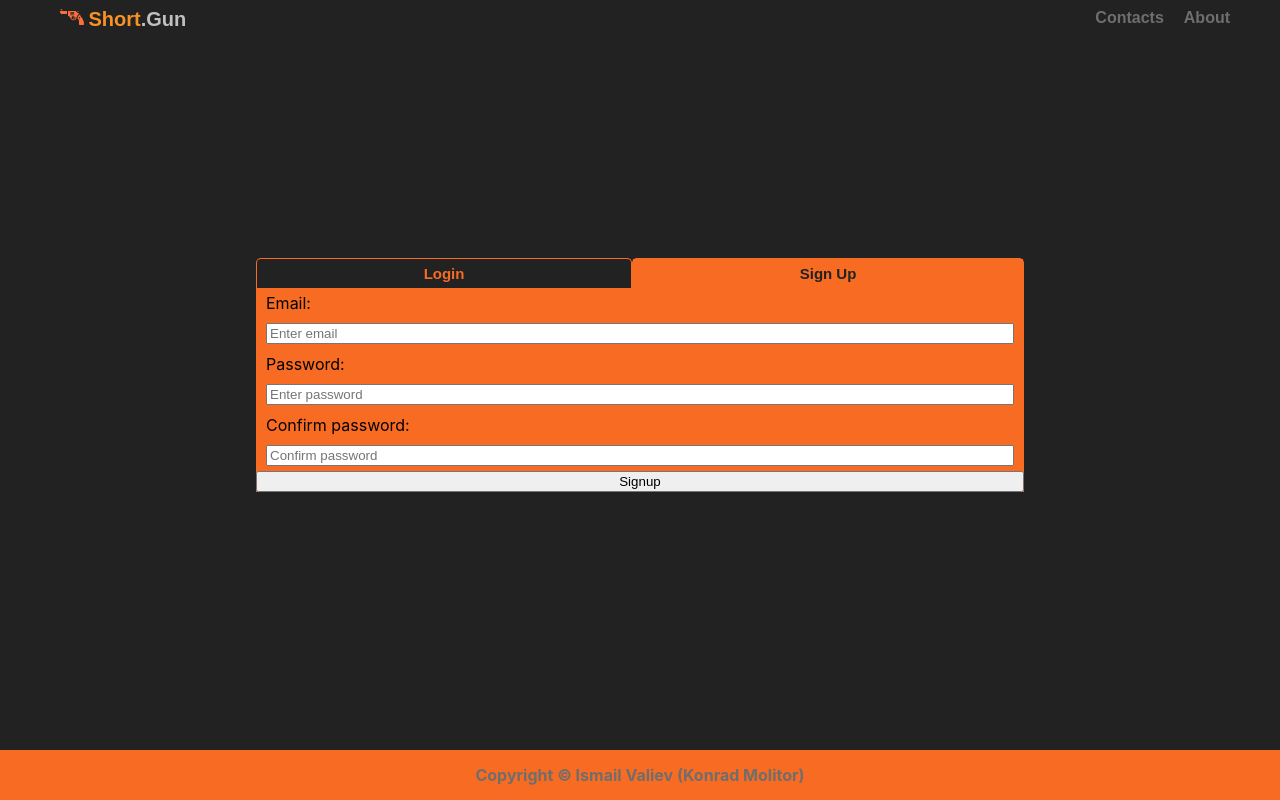
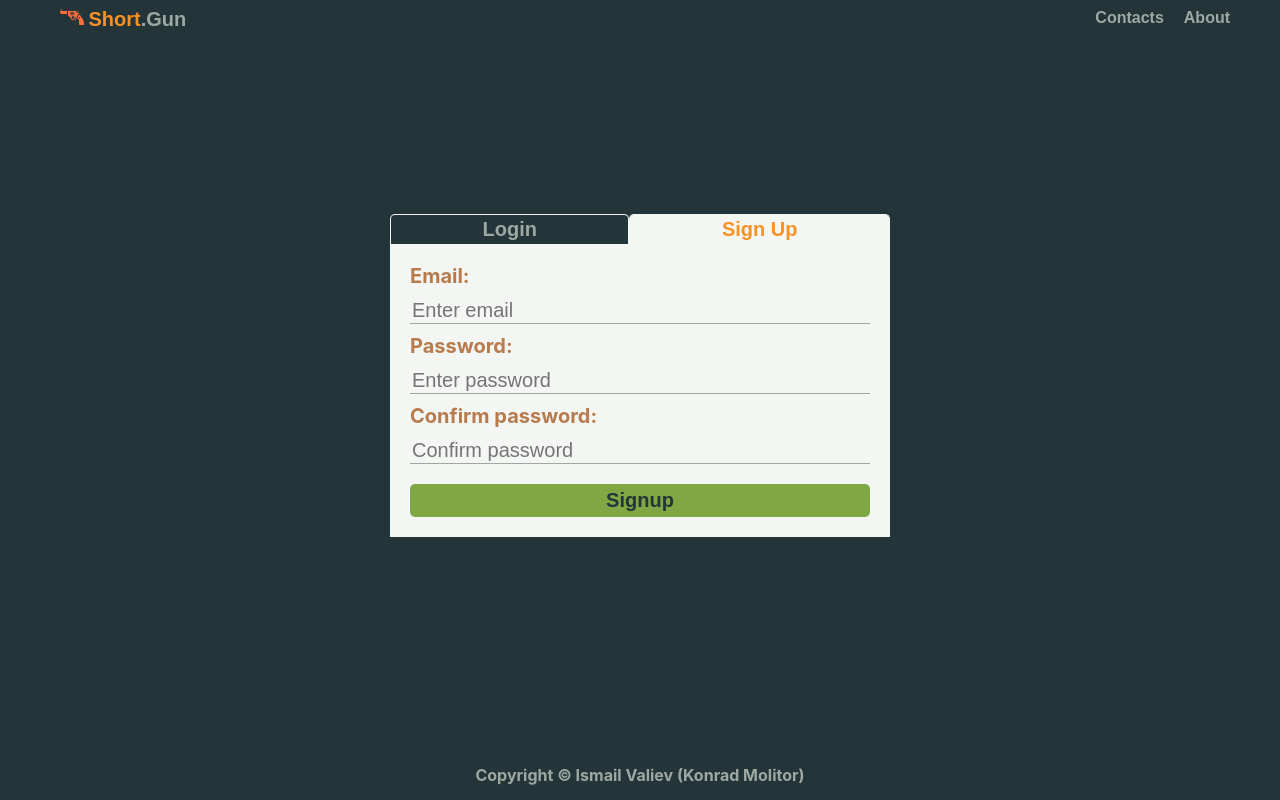
Before and after one commit to konrad-molitor/shortgun-web-front, a React (Create React App) app: page / in a window 1280 px wide. Built offline with nearby package versions, Linux system fonts and the light colour scheme.

Commit message:
restyled components and theme

```diff
--- a/src/App.tsx
+++ b/src/App.tsx
@@ -23,6 +23,7 @@ const StyledMain = styled.main`
   flex-direction: column;
   align-items: center;
   justify-content: center;
+  background: ${props => props.theme.colors.dark};
 `;
 
 class App extends Component<any, AppState> {
--- a/src/components/Footer.tsx
+++ b/src/components/Footer.tsx
@@ -3,9 +3,9 @@ import React from 'react';
 
 const StyledFooter = styled.div`
     width: 100%;
-    background: ${props => props.theme.textOrange};
+    background: ${props => props.theme.colors.dark};
     height: 50px;
-    color: ${props => props.theme.textRegular};
+    color: ${props => props.theme.colors.regular};
     text-align: center;
     line-height: 50px;
     padding: 0;
--- a/src/components/Start.tsx
+++ b/src/components/Start.tsx
@@ -17,15 +17,40 @@ type startState = {
 }
 
 const StyledForm = styled.form`
+  margin: 20px;
   display: flex;
   flex-direction: column;
+  color: ${props => props.theme.colors.accent};
+  font-weight: bold;
+  font-size: 20px;
   height: 60%;
   > input {
-    margin: 5px 10px 5px 10px;
+    margin-bottom: 10px;
+    border: none;
+    border-bottom: 1px solid ${props => props.theme.colors.regular};
+    background: ${props => props.theme.colors.light};
+    color: ${props => props.theme.colors.regular};
+    font-size: 20px;
+    font-weight: lighter;
+
+    &:focus {
+      outline: none;
+    }
   }
 
   > label {
-    margin: 5px 10px 5px 10px;
+    margin-bottom: 10px;
+  }
+
+  > button {
+    background: ${props => props.theme.semantics.success};
+    border: none;
+    color: ${props => props.theme.colors.dark};
+    font-size: 20px;
+    font-weight: bold;
+    border-radius: 5px;
+    margin-top: 10px;
+    padding: 5px;
   }
 `;
 
@@ -78,8 +103,10 @@ class Start extends Component<startProps, startState> {
               <input type="email" placeholder="Enter email" autoComplete="current-email" name="loginEmail" value={this.state.loginEmail} onChange={this.handleChange} required/>
               <label>Password:</label>
               <input type="password" placeholder="Password" autoComplete="current-password" value={this.state.loginPassword} name="loginPassword" onChange={this.handleChange} required/>
-              <input type="checkbox" checked={this.state.keepLogged} name="keepLogged" onChange={this.handleChange}/>
-              <label>Keep me logged</label>
+              <span>
+                <input type="checkbox" checked={this.state.keepLogged} name="keepLogged" onChange={this.handleChange}/>
+                <label>Keep me logged</label>
+              </span>
               <button type="submit">Login</button>
             </StyledForm>
           </Tab>
--- a/src/elements/Navbar.tsx
+++ b/src/elements/Navbar.tsx
@@ -9,8 +9,8 @@ export interface NavbarProps {
 };
 
 const StyledNav = styled.nav`
-    background: ${props => props.theme.colorDarkBackground};
-    color: ${props => props.theme.textRegular};
+    background: ${props => props.theme.colors.dark};
+    color: ${props => props.theme.colors.regular};
     font-family: sans-serif;
     padding: 5px 20px;
     font-size: 16px;
@@ -38,16 +38,16 @@ const StyledMenu = styled.ul`
 
 const StyledLink = styled(Link)`
     text-decoration: none;
-    color: ${props => props.theme.textRegular};
+    color: ${props => props.theme.colors.regular};
 `;
 
 const StyledTextAccent = styled('span')`
-    color: ${props => props.theme.colorOrangeAccent};
+    color: ${props => props.theme.colors.main};
     font-size: 20px;
 `;
 
 const StyledTextDark = styled('span')`
-    color: ${props => props.theme.textGray};
+    color: ${props => props.theme.colors.regular};
     font-size: 20px;
 `;
 
@@ -71,7 +71,7 @@ const StyledItem = styled.li<StyledItemProps>`
 
     > a:hover {
         text-decoration: none;
-        color: ${props => props.theme.colorOrangeLight};
+        color: ${props => props.theme.colors.main};
     }
 `;
 
@@ -111,9 +111,11 @@ interface StyledLogoutButtonProps {
 }
 
 const StyledLogoutButton = styled.button<StyledLogoutButtonProps>`
-    background: ${props => props.theme.colorOrangeAccent};
+    background: ${props => props.theme.colors.accent};
+    font-size: 20px;
+    font-weight: bold;
     border: 0;
-    color: ${props => props.theme.colorDarkBackground};
+    color: ${props => props.theme.colors.dark};
     border-radius: 5px;
     display: ${props => props.logged ? "block" : "none"};
     @media only screen and (max-width: 768px) {
@@ -125,7 +127,7 @@ const StyledMenuToggleButton = styled('button')`
     background: none;
     border: 0;
     > svg {
-        fill: ${props => props.theme.colorOrangeAccent};
+        fill: ${props => props.theme.colors.main};
     }
     &:focus {
         outline: none;
--- a/src/elements/Tabs.tsx
+++ b/src/elements/Tabs.tsx
@@ -30,7 +30,9 @@ interface TabsComponentState {
 const StyledTabsWrapper = styled.div`
     display: flex;
     flex-direction: column;
+    height: 60%;
     width: 60%;
+    max-width: 500px;
     margin: 0;
     padding: 0;
 `;
@@ -53,7 +55,7 @@ const StyledTab = styled.li`
     padding: 0;
     border-width: 1px 1px 0px 1px;
     border-style: solid;
-    border-color: ${props => props.theme.textOrange};
+    border-color: ${props => props.theme.colors.light};
     border-top-right-radius: 5px;
     border-top-left-radius: 5px;
     > button {
@@ -61,9 +63,11 @@ const StyledTab = styled.li`
         background: none;
         border: none;
         height: 100%;
-        color: ${props => props.theme.textOrange};
-        font-size: 15px;
+        color: ${props => props.theme.colors.regular};
+        font-size: 20px;
         font-weight: bold;
+        border-top-right-radius: 3px;
+        border-top-left-radius: 3px;
 
         &:focus {
             outline: none;
@@ -73,13 +77,14 @@ const StyledTab = styled.li`
 
 const StyledActiveTab = styled(StyledTab)`
     > button {
-        background: ${props => props.theme.textOrange};
-        color: ${props => props.theme.colorDarkBackground};
+        background: ${props => props.theme.colors.light};
+        color: ${props => props.theme.colors.main};
     }
 `;
 
 const StyledTabPane = styled.div`
-    background: ${props => props.theme.textOrange};
+    background: ${props => props.theme.colors.light};
+    border: 1px 1px 1px 1px;
 `;
 
 class Tabs extends Component<TabsComponentProps, TabsComponentState> {
--- a/src/theme.ts
+++ b/src/theme.ts
@@ -1,10 +1,18 @@
 const theme = {
-    textRegular: "#6f6e6c",
-    textOrange: "#F86B23",
-    textGray: "#c0c0c0",
-    colorOrangeAccent: "#f89224",
-    colorOrangeLight: "#f9a427",
-    colorDarkBackground: "#222222"
+    colors: {
+        dark: "#243539",
+        accent: "#b77b4e",
+        main: "#f89224",
+        regular: "#9da8a2",
+        light: "#f3f6f2"
+    },
+    semantics: {
+        primary: "#f59327",
+        info: "#243539",
+        success: "#7fa744",
+        warning: "#fc970c",
+        danger: "#f44336"
+    }
 }
 
 export default theme;
```
